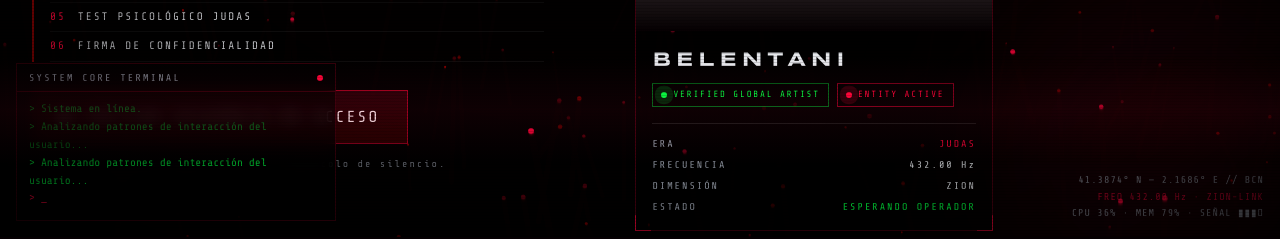
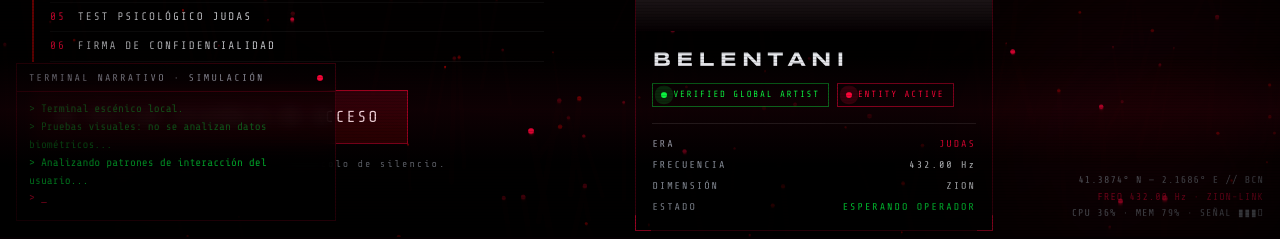
Before and after one commit to belentani7/judas-access, a React (Vite) app: page / in a window 1280 px wide. Shown: the part 563-802 px from the top of the page. Built offline with nearby package versions, Linux system fonts and the light colour scheme; grey boxes are pictures that could not be loaded.

Commit message:
privacy(judas): disclose fictional access tests and ephemeral artistic identity

```diff
--- a/src/components/LiveTerminal.tsx
+++ b/src/components/LiveTerminal.tsx
@@ -8,8 +8,8 @@ export function pushLog(msg: string) {
 
 export default function LiveTerminal() {
   const [lines, setLines] = useState<string[]>([
-    'Sistema en línea.',
-    'Analizando patrones de interacción del usuario...',
+    'Terminal escénico local.',
+    'Pruebas visuales: no se analizan datos biométricos...',
   ]);
   const idx = useRef(0);
   const boxRef = useRef<HTMLDivElement | null>(null);
@@ -37,7 +37,7 @@ export default function LiveTerminal() {
     <aside className="fixed bottom-4 left-4 z-40 hidden w-80 border border-neon/20 bg-black/70 backdrop-blur-sm md:block">
       <header className="flex items-center justify-between border-b border-neon/20 px-3 py-1.5">
         <span className="font-term text-[10px] tracking-[0.22em] text-dim">
-          SYSTEM CORE TERMINAL
+          TERMINAL NARRATIVO · SIMULACIÓN
         </span>
         <span className="pulse-dot h-1.5 w-1.5 rounded-full bg-neon" />
       </header>
```
